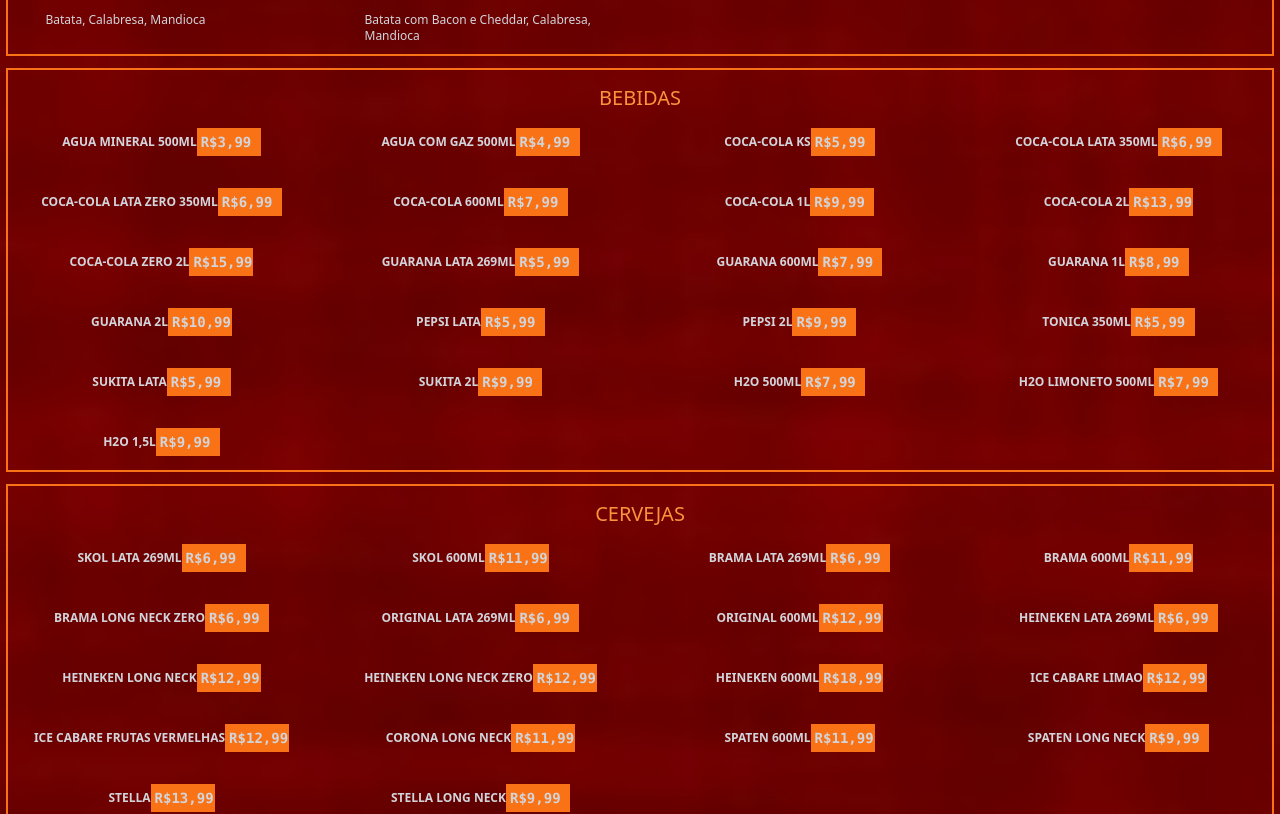
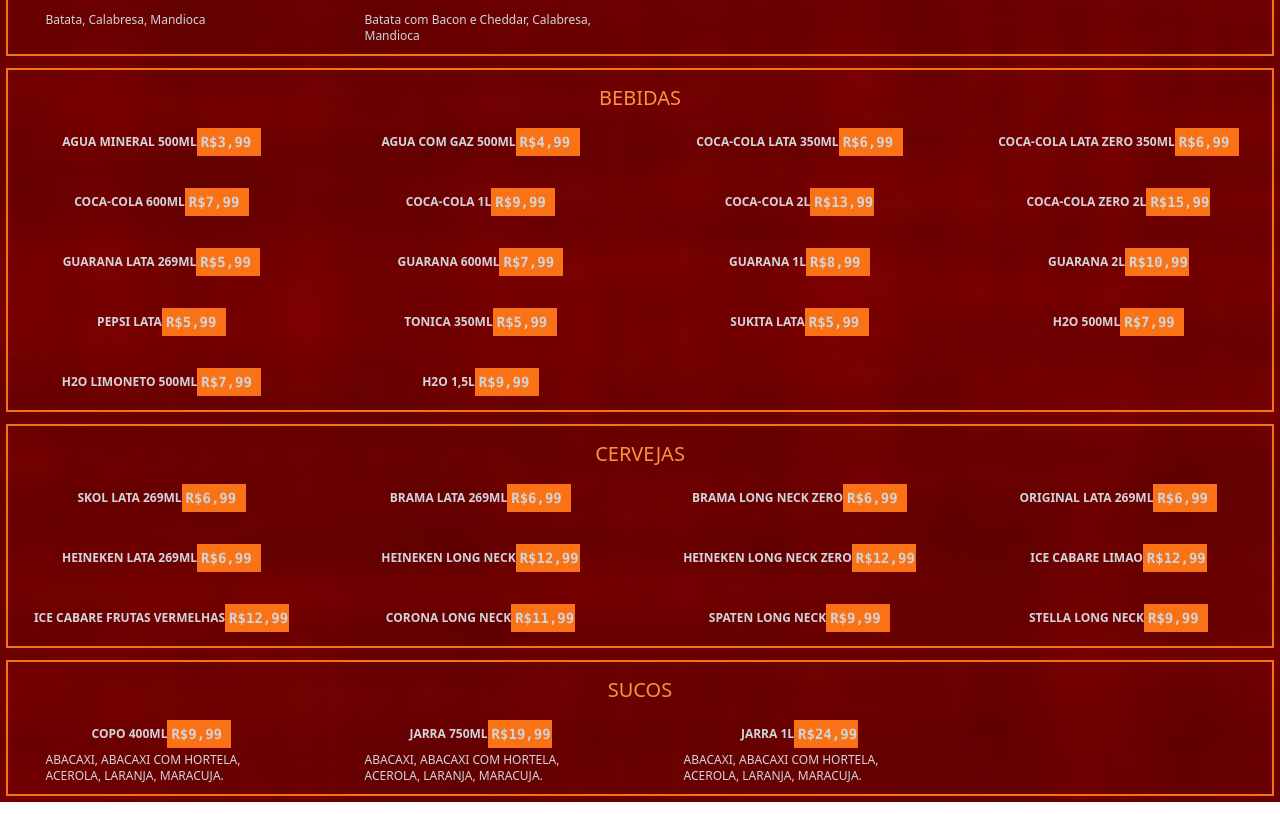
Before and after one commit to joaovitornara10/delivery, a Next.js app: page / in a window 1280 px wide. Shown: the part 4482-5296 px from the top of the page. Built offline with nearby package versions, Linux system fonts and the light colour scheme.

Commit message:
Update db.js

```diff
--- a/src/db.js
+++ b/src/db.js
@@ -243,69 +243,6 @@
     ],
     },
 ]);
-
-export const destaque2 = ([{
-    id: "32",
-    tate: "SKOL BEATS",
-    itens: [
-        {
-            id: "350",
-            name: "Espetinho picanha alcatra contra filé ",
-            price: "9,99",
-            category: "bebidas"
-
-        },
-        {
-            id: "350",
-            name: "SKOL BEATS GT 269ML ",
-            price: "9,99",
-            category: "bebidas"
-
-        },
-        {
-            id: "350",
-            name: "SKOL BEATS RED MIX 269ML ",
-            price: "9,99",
-            category: "bebidas"
-
-        },
-        {
-            id: "350",
-            name: "SKOL BEATS SENSES 269ML ",
-            price: "9,99",
-            category: "bebidas"
-
-        },
-        {
-            id: "350",
-            name: "SKOL BEATS TROPICAL 269ML ",
-            price: "9,99",
-            category: "bebidas"
-
-        },
-    ],
-    },
-
-]);
-
-export const dataComplement = ([
-    {
-        id: "211",
-        name: "batata",
-        price: 20,
-    },
-    {
-        id: "212",
-        name: "hanburquer",
-        price: 20,
-    },
-    {
-        id: "213",
-        name: "bacon",
-        price: 20,
-    },
-]);
-
 export const dataLanches = ([ //
     {
         id: "001",
@@ -548,13 +485,6 @@
 
             },
             {
-                id: "313",
-                name: "COCA-COLA KS ",
-                price: "5,99",
-                category: "bebidas"
-
-            },
-            {
                 id: "314",
                 name: "COCA-COLA LATA 350ML ",
                 price: "6,99",
@@ -631,15 +561,6 @@
                 category: "bebidas"
 
             },
-
-
-            {
-                id: "326",
-                name: "PEPSI 2L",
-                price: "9,99",
-                category: "bebidas"
-
-            },
             {
                 id: "327",
                 name: "TONICA 350ML ",
@@ -651,15 +572,6 @@
                 id: "328",
                 name: "SUKITA LATA",
                 price: "5,99",
-                category: "bebidas"
-
-            },
-
-
-            {
-                id: "330",
-                name: "SUKITA 2L ",
-                price: "9,99",
                 category: "bebidas"
 
             },
@@ -699,23 +611,9 @@
 
             },
             {
-                id: "351",
-                name: "SKOL 600ML",
-                price: "11,99",
-                category: "bebidas"
-
-            },
-            {
                 id: "352",
                 name: "BRAMA LATA 269ML ",
                 price: "6,99",
-                category: "bebidas"
-
-            },
-            {
-                id: "353",
-                name: "BRAMA 600ML",
-                price: "11,99",
                 category: "bebidas"
 
             },
@@ -730,13 +628,6 @@
                 id: "354",
                 name: "ORIGINAL LATA 269ML",
                 price: "6,99",
-                category: "bebidas"
-
-            },
-            {
-                id: "355",
-                name: "ORIGINAL 600ML",
-                price: "12,99",
                 category: "bebidas"
 
             },
@@ -762,13 +653,6 @@
 
             },
             {
-                id: "359",
-                name: "HEINEKEN 600ML",
-                price: "18,99",
-                category: "bebidas"
-
-            },
-            {
                 id: "361",
                 name: "ICE CABARE LIMAO ",
                 price: "12,99",
@@ -788,12 +672,6 @@
                 price: "11,99",
                 category: "bebidas"
 
-            }, {
-                id: "364",
-                name: "SPATEN 600ML",
-                price: "11,99",
-                category: "bebidas"
-
             },
             {
                 id: "364",
@@ -802,14 +680,6 @@
                 category: "bebidas"
 
             },
-            {
-                id: "365",
-                name: "STELLA ",
-                price: "13,99",
-                category: "bebidas"
-
-            },
-
              {
                 id: "365",
                 name: "STELLA LONG NECK ",
@@ -933,25 +803,3 @@
         ]
     }
 ]);
-
-
-export const dose = ([
-    {
-        id: "421",
-        name: "LIMONADA SUIÇA ",
-        price: "25,99",
-        category: "bebidas"
-
-    },
-]);
-/*
-combos
-batata com bacon e chader calabresa =53
-
-batata  calabresa mandioca = 70
-
-combos de bebiadas
-
-baldinho
-
-*/
```
